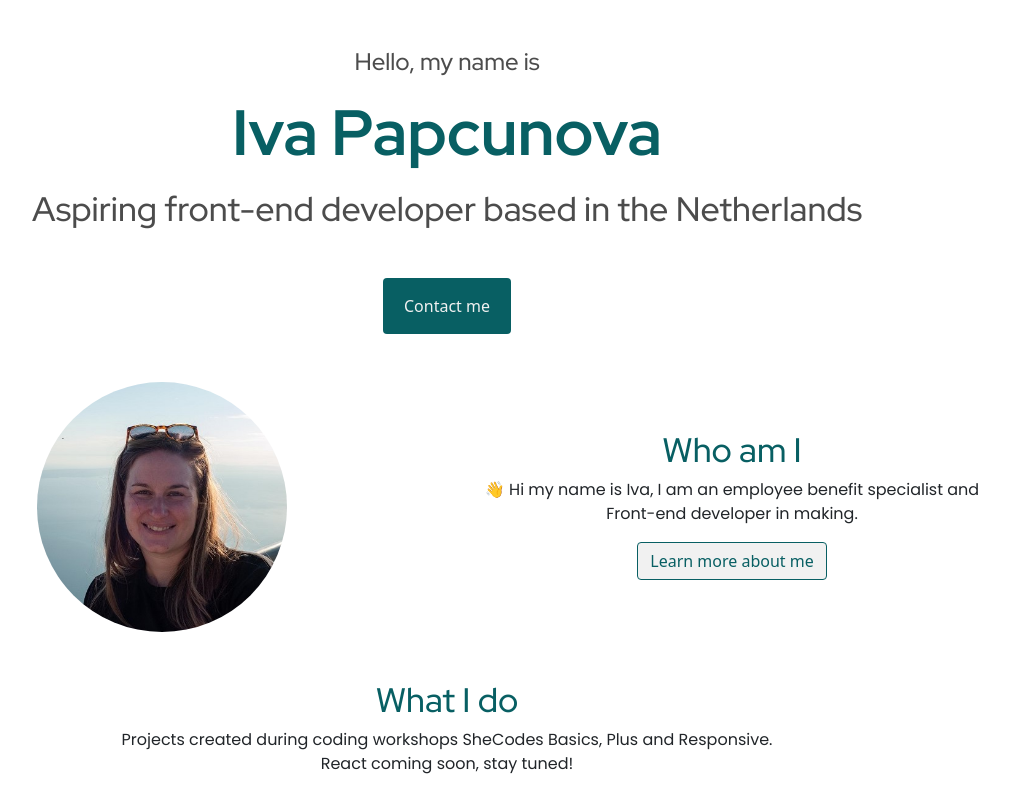
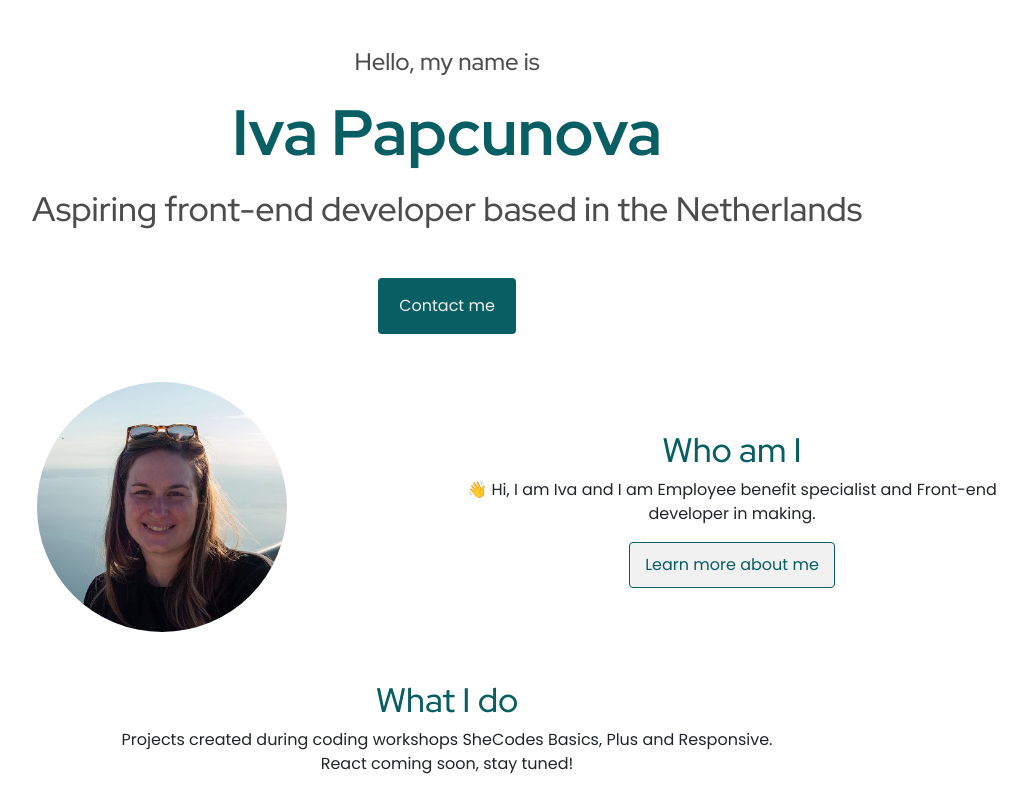
Before and after one commit to iva-pa/My-portfolio-website, a plain HTML site: page index.html in a window 1280 px wide. Shown: the top 789 px of the page, without its empty margins (193-1220 px from the left). Drawn offline with nearby package versions, Linux system fonts and the light colour scheme; a web font is replaced by a local one.

Commit message:
Updated the css of buttons

```diff
--- a/index.html
+++ b/index.html
@@ -34,7 +34,7 @@
         </div>
     <div class="col mt-5">
     <h2 class="heading">Who am I</h2>
-    <p>👋 Hi my name is Iva, I am an employee benefit specialist and Front-end developer in making.  </p>
+    <p>👋 Hi, I am Iva and I am Employee benefit specialist and Front-end developer in making.  </p>
     <a href="#" class="btn button-project">Learn more about me</a>
 
     </div>
--- a/source/style.css
+++ b/source/style.css
@@ -49,9 +49,6 @@ h3 {
 p {
   font-family: var(--default-font-family);
 }
-b {
-  font-family: var(--default-font-family);
-}
 
 body {
   text-align: center;
@@ -62,6 +59,7 @@ body {
   color: var(--secondary-color);
   padding: 15px 20px;
   box-shadow: var(--box-shadow);
+  font-family: var(--default-font-family);
 }
 .button-contact:hover {
   color: var(--third-color);
@@ -72,6 +70,8 @@ body {
   color: var(--primary-color);
   border: solid 1px var(--primary-color);
   box-shadow: var(--box-shadow);
+  font-family: var(--default-font-family);
+  padding: 10px 15px;
 }
 .button-project:hover {
   color: var(--third-color);
```
